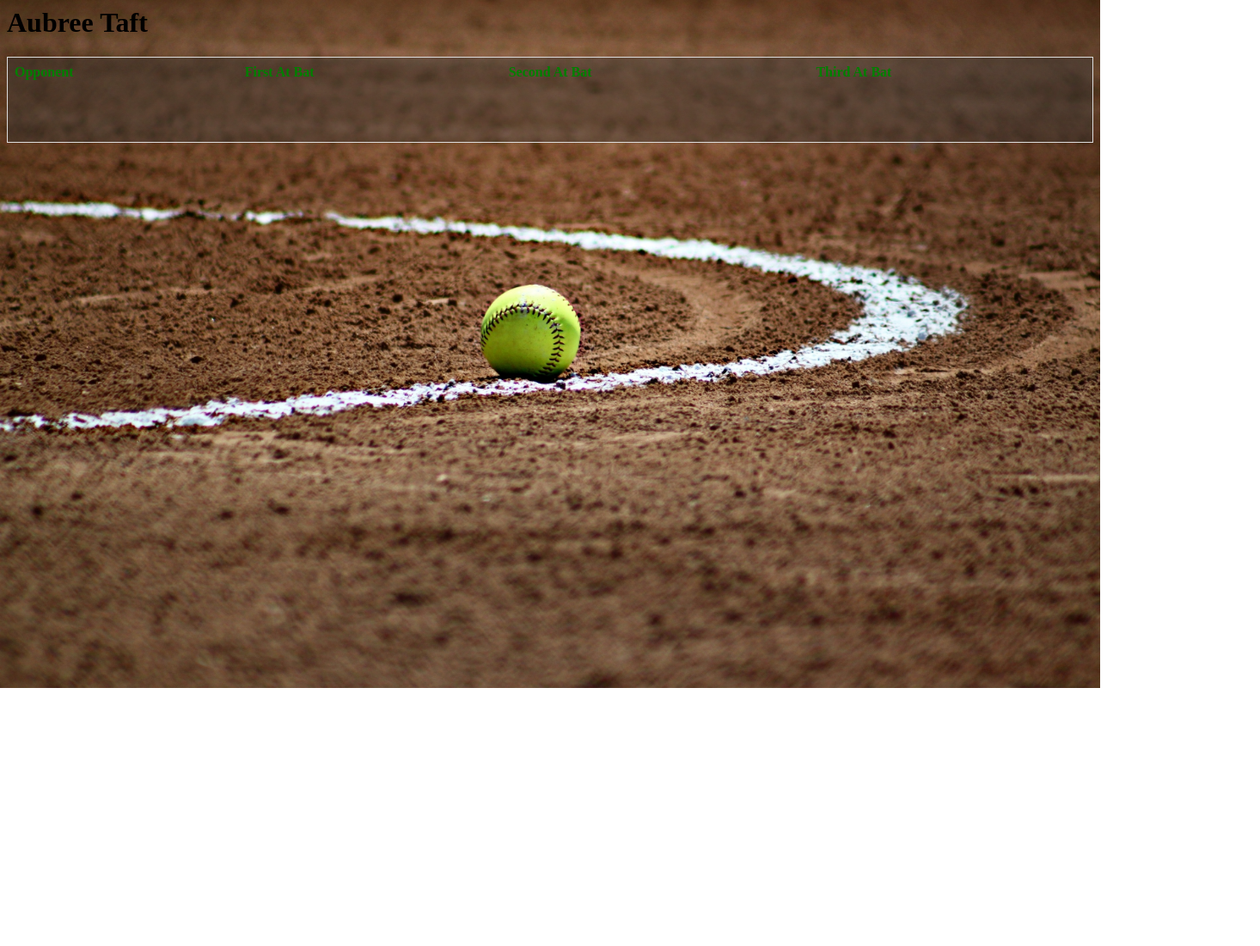
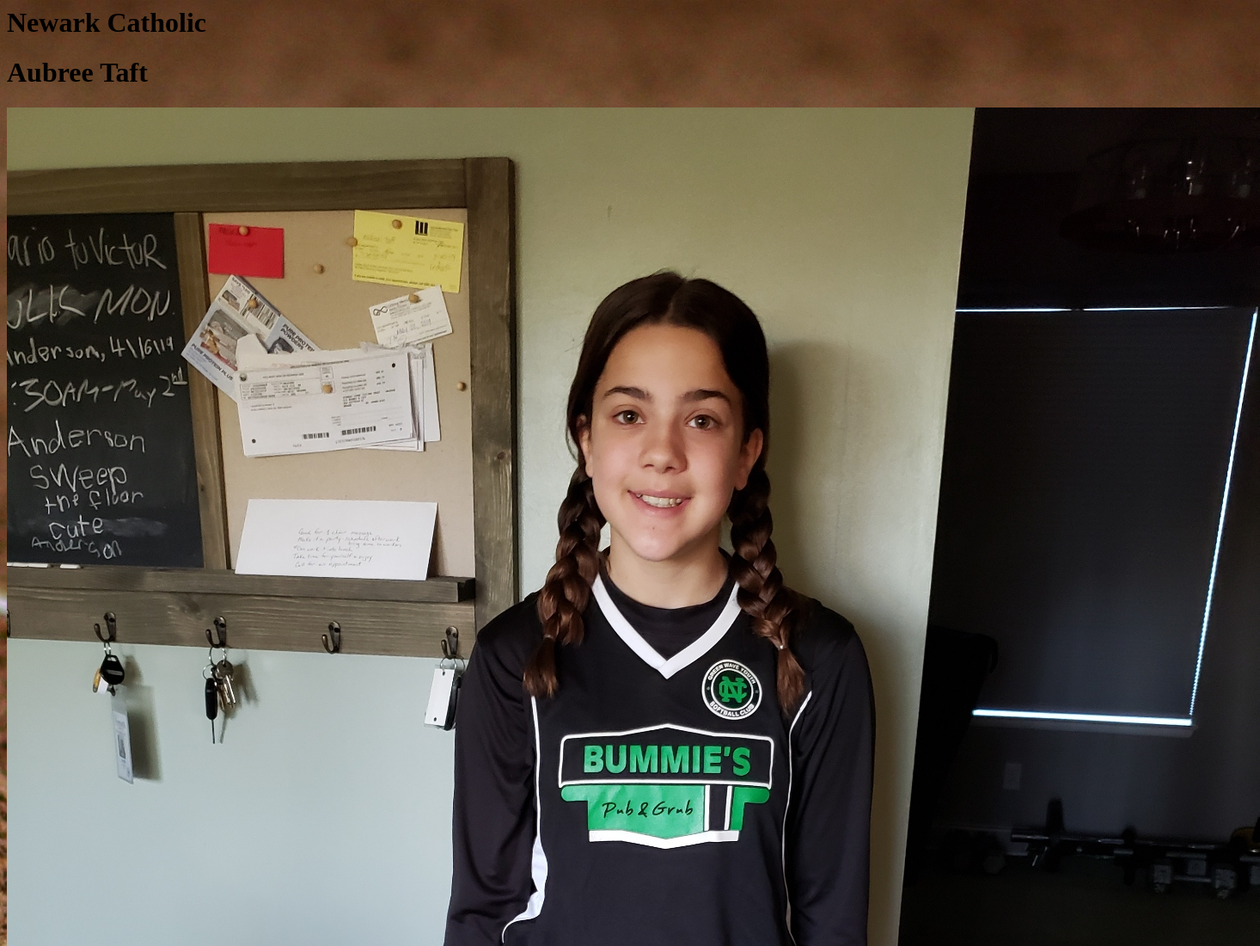
Before and after one commit to mTaft72/AubreeSoftball, a plain HTML site: page index.html in a window 1280 px wide. Shown: the top 1100 px of the page at 86% size, 1466 px wide, since content can reach past the window. Before the commit the page ends 800 px from the top, so only its background shows below. Drawn offline with Linux system fonts and the light colour scheme.

Commit message:
Update index.html

```diff
--- a/index.html
+++ b/index.html
@@ -1,11 +1,13 @@
 <html>
     <head>
-        <title>Aubree Softballl</title>
+        <title>Anderson Baseball</title>
         <meta name="viewport" content="width=device-width, initial-scale=1">
         <link type="text/css" rel="stylesheet" href="styles.css">
     </head>
     <body class="backgroundImage">
-        <h1>Aubree Taft </h1>
+      <h1>Newark Catholic</h1>
+        <h1>Aubree Taft</h1>
+        <div class="personalpic"><img src="Aubree.jpg" alt=""></div>
         <div class="stattable" >
           <table>
             <tr>
@@ -26,13 +28,7 @@
               <th></th>
               <th></th>
             </tr>
-            <tr>
-              <th></th>
-              <th></th>
-              <th></th>
-              <th></th>
-            </tr>
-            <tr>
+              <tr>
               <th></th>
               <th></th>
               <th></th>
```
